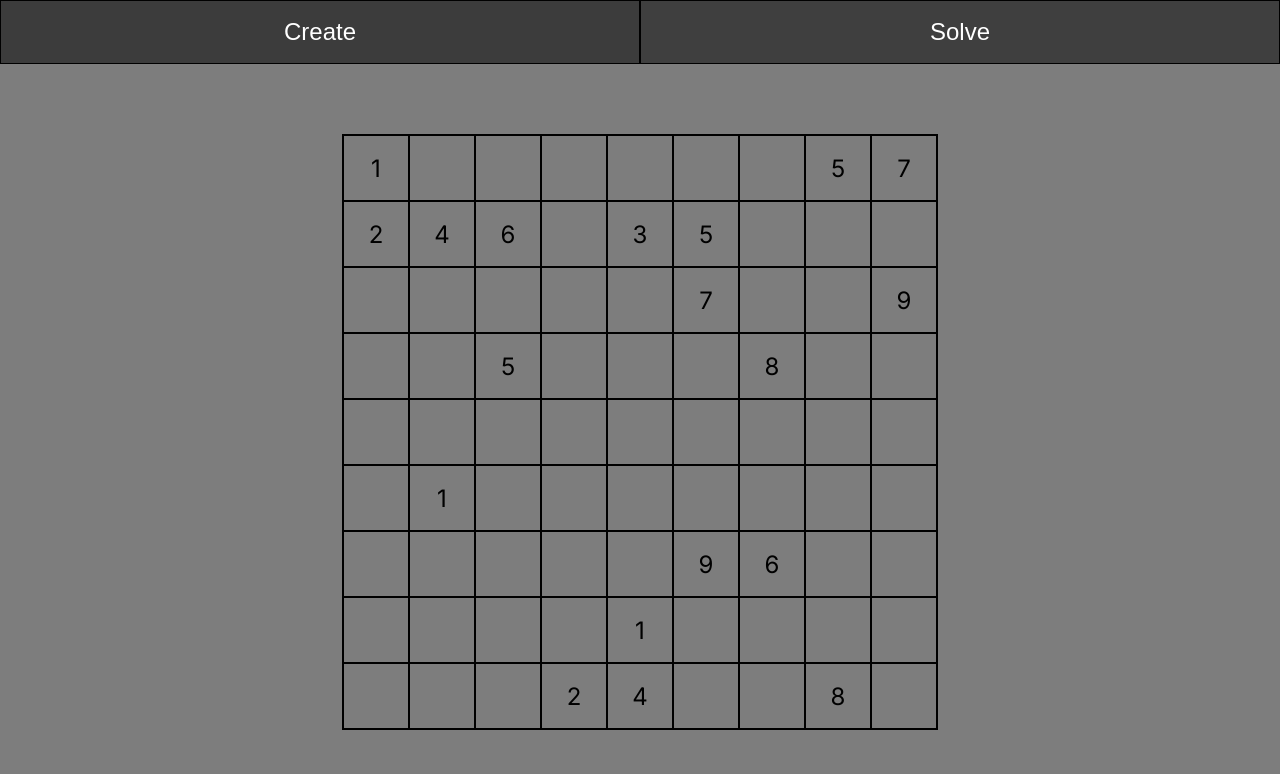
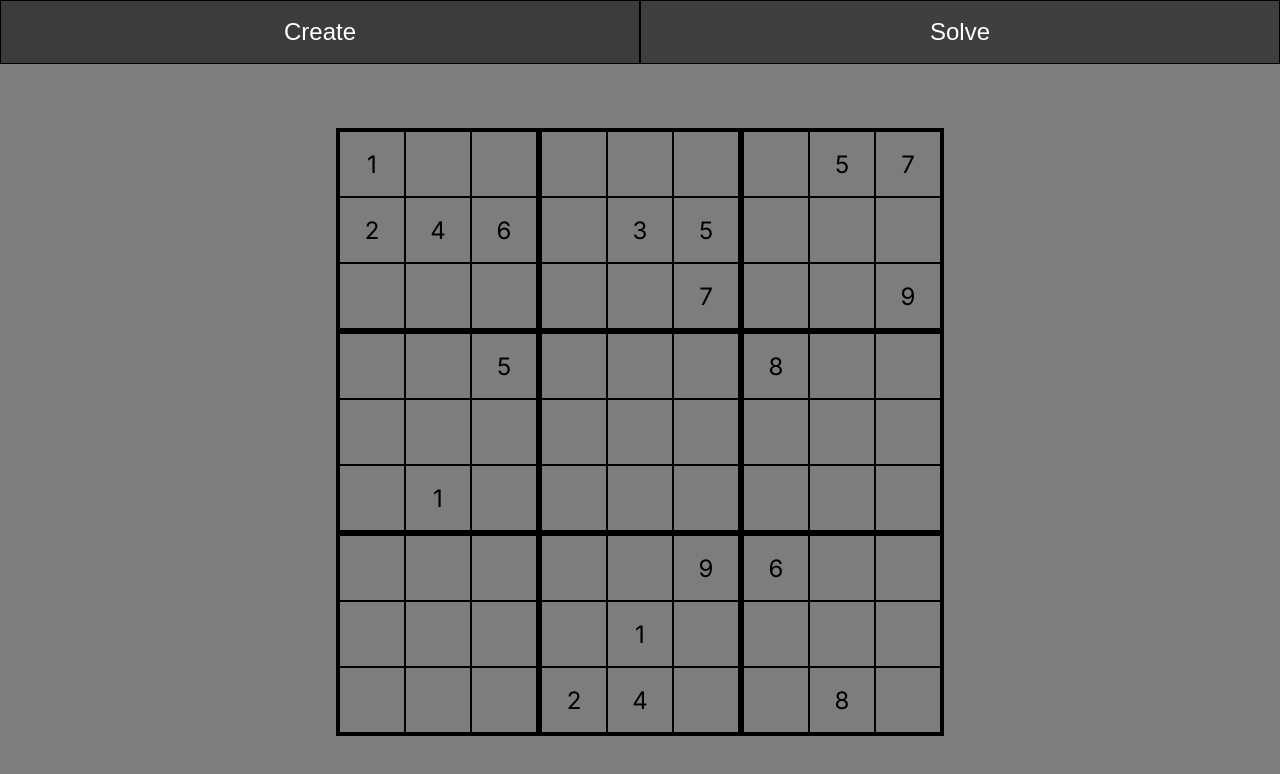
Before and after one commit to milesnyan34/SudokuWebsite, a React (Vite) app: page / in a window 1280 px wide. Both pictures are taken after a click on the button "Solve". Shown: the top 774 px of the page. Built offline with nearby package versions, Linux system fonts and the light colour scheme.

Commit message:
Sudoku grid has boxes

```diff
--- a/src/components/pages/solve/SolvePage.css
+++ b/src/components/pages/solve/SolvePage.css
@@ -11,9 +11,15 @@
     border: 1px solid black;
 }
 
-.grid-row {
+.grid-row, .box-row {
     display: flex;
     flex-direction: row;
+}
+
+.grid-box {
+    display: flex;
+    flex-direction: column;
+    border: 2px solid black;
 }
 
 .solve-tile {
--- a/src/components/pages/solve/SolvePage.tsx
+++ b/src/components/pages/solve/SolvePage.tsx
@@ -1,4 +1,4 @@
-import { GRID_SIZE, range } from "../../../utils";
+import { BOX_SIZE, range } from "../../../utils";
 import "./SolvePage.css";
 import { SolveTile } from "./SolveTile";
 
@@ -6,14 +6,22 @@ const SolvePage = () => {
     return (
         <div id="solve-page" className="flex-center">
             <div id="solve-grid">
-                {range(0, GRID_SIZE - 1).map((row) => (
-                    <div className="grid-row" key={row}>
-                        {range(0, GRID_SIZE - 1).map((column) => (
-                            <SolveTile
-                                key={row * GRID_SIZE + column}
-                                row={row}
-                                column={column}
-                            />
+                {range(0, BOX_SIZE - 1).map((boxRow) => (
+                    <div className="grid-row" key={boxRow}>
+                        {range(0, BOX_SIZE - 1).map((boxColumn) => (
+                            <div className="grid-box" key={boxColumn}>
+                                {range(0, BOX_SIZE - 1).map((row) => (
+                                    <div className="box-row" key={row}>
+                                        {range(0, BOX_SIZE - 1).map((column) => (
+                                            <SolveTile
+                                                key={column}
+                                                row={boxRow * BOX_SIZE + row}
+                                                column={boxColumn * BOX_SIZE + column}
+                                            />
+                                        ))}
+                                    </div>
+                                ))}
+                            </div>
                         ))}
                     </div>
                 ))}
--- a/src/utils.ts
+++ b/src/utils.ts
@@ -1,5 +1,8 @@
 // Size of the grid
 export const GRID_SIZE = 9;
+
+// Size of a box
+export const BOX_SIZE = 3;
 
 // Grid data type
 export type Grid<T> = Array<Array<T>>;
```
